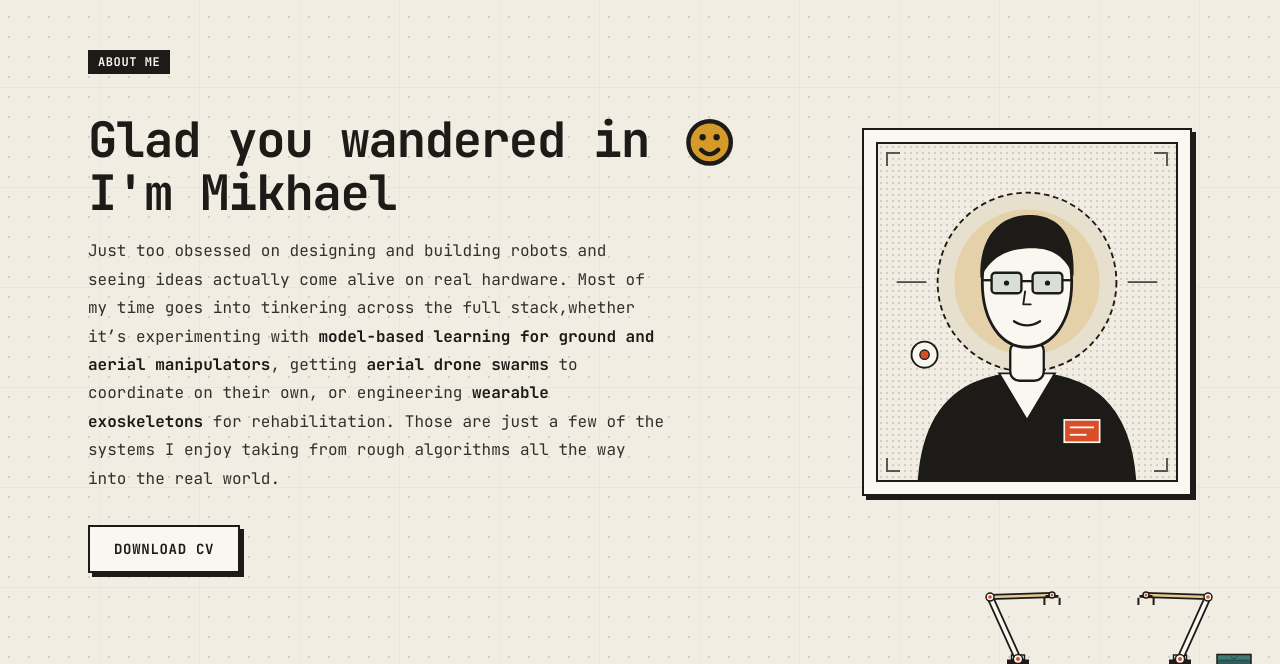
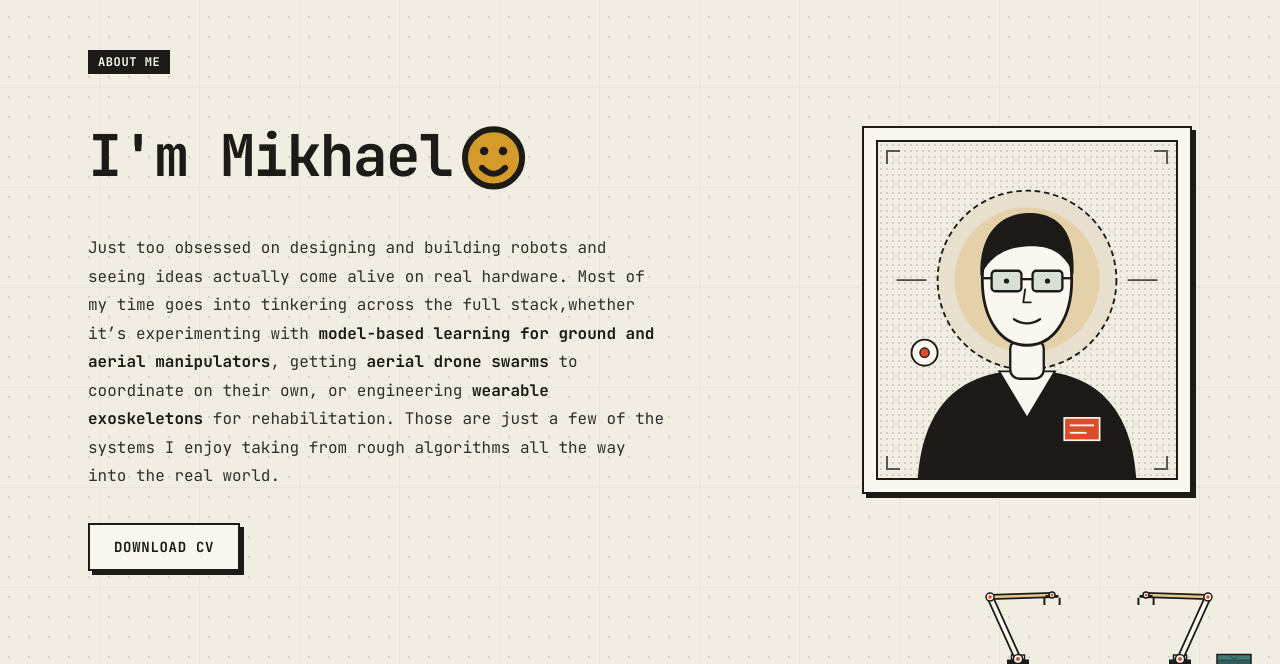
Before and after one commit to MikhaelSunil/mikhaelsunil.github.io, a plain HTML site: page index.html in a window 1280 px wide. Shown: the part 112-776 px from the top of the page. Drawn offline with nearby package versions, Linux system fonts and the light colour scheme.

Commit message:
Type the hero heading out on load
The heading now runs a short sequence: heroGreeting is typed with a block
caret, held, and dissolves; heroHeading is typed in its place; then the
smiley slides in, waves once and loses its hand.

- site.js splits into heroGreeting and heroHeading, so the two phrases are
  editable separately. An empty greeting skips straight to the heading.
- The wave slot is zero-width until the smiley is due, so the greeting has
  the whole column and the heading could grow (3.6rem at xl, was 3.05rem).
- The heading reserves its full height from the start, so nothing below it
  moves when the smiley appears.
- aria-label carries both phrases and the animated spans are aria-hidden, so
  the heading reads as a sentence rather than as characters appearing.
- prefers-reduced-motion jumps to the finished state.

Co-Authored-By: Claude Opus 5 <noreply@anthropic.com>
Claude-Session: https://claude.ai/code/session_014vBxw3rFEn1rtWVUShCqSB

```diff
--- a/assets/css/style.css
+++ b/assets/css/style.css
@@ -306,12 +306,44 @@ body, .retro-card, .retro-btn, .nav-crate, header, .gallery-figure {
 /* =========================================================
    THE WAVING SMILEY IN THE HERO HEADING  ({wave} in site.js)
    ========================================================= */
+/* The heading holds its height through the whole sequence, so nothing
+   below it jumps when the smiley arrives. */
+.hero-heading { min-height: 1.95em; }
+
+.hero-text {
+  transition: opacity 0.36s ease, filter 0.36s ease;
+}
+.hero-text.is-dissolving { opacity: 0; filter: blur(5px); }
+
+/* Block caret, as a terminal would draw it */
+.hero-caret {
+  display: inline-block;
+  width: 0.55em;
+  height: 0.92em;
+  background: currentColor;
+  vertical-align: -0.1em;
+  margin-left: 0.04em;
+  animation: msCaret 1s step-end infinite;
+}
+@keyframes msCaret { 0%, 50% { opacity: 1; } 50.01%, 100% { opacity: 0; } }
+.hero-caret.is-done { display: none; }
+
+/* Zero-width until the smiley is due, so the greeting gets the full line */
+.hero-wave-slot {
+  display: inline-block;
+  width: 0;
+  overflow: hidden;
+  opacity: 0;
+  vertical-align: -0.4em;
+  transition: width 0.42s cubic-bezier(0.22, 1, 0.36, 1), opacity 0.4s ease;
+}
+.hero-wave-slot.is-in { width: 2.52em; opacity: 1; }
+
 .hero-wave {
-  display: inline-block;
-  width: 2.1em;           /* sized against the heading, so it scales with it */
-  height: 1.54em;
-  vertical-align: -0.34em;
-  margin: 0 0.04em 0 0.14em;
+  display: block;
+  width: 2.4em;           /* sized against the heading, so it scales with it */
+  height: 1.76em;
+  margin-left: 0.12em;
 }
 /* One wave, then the hand fades away and stays gone — the face remains.
    The space it leaves is at the end of the line, so nothing shifts. */
@@ -325,18 +357,21 @@ body, .retro-card, .retro-btn, .nav-crate, header, .gallery-figure {
   92%  { transform: rotate(8deg) scale(0.82); opacity: 0; }
   100% { transform: rotate(8deg) scale(0.82); opacity: 0; }
 }
-.hero-wave .wave-hand {
-  /* SVG elements default to transform-box: view-box, so the origin is in
-     viewBox units — the wrist, at the bottom of the palm. Avoids the
-     transform-box: fill-box quirks some browsers have on <g>. */
+/* The wave only runs once the smiley has arrived — hence the .is-in scope.
+   SVG elements default to transform-box: view-box, so the origin is in
+   viewBox units: the wrist, at the bottom of the palm. That avoids the
+   transform-box: fill-box quirks some browsers have on <g>. */
+.hero-wave-slot.is-in .wave-hand {
   transform-origin: 45px 35px;
-  /* 0.4s delay so the wave is not already over before the page settles.
-     'both' keeps the hand visible during the delay and hidden afterwards. */
-  animation: msWaveOnce 2.6s ease-in-out 0.4s 1 both;
+  animation: msWaveOnce 2.3s ease-in-out 0.3s 1 both;
   will-change: transform, opacity;
 }
+/* If the sequence is skipped, the hand is simply never shown. */
+.hero-wave-slot.no-hand .wave-hand { display: none; }
 @media (prefers-reduced-motion: reduce) {
-  .hero-wave .wave-hand { animation: none; }
+  .hero-wave-slot.is-in .wave-hand { animation: none; }
+  .hero-caret { animation: none; }
+  .hero-text, .hero-wave-slot { transition: none; }
 }
 
 /* =========================================================
--- a/assets/js/render.js
+++ b/assets/js/render.js
@@ -470,7 +470,23 @@ window.MSRender = (function () {
         '<span class="px-2.5 py-1 bg-ink text-cream font-bold uppercase tracking-wider">' + S.kicker + '</span>'));
     }
     var nameBlock = el('div', 'space-y-2');
-    nameBlock.appendChild(el('h1', 'font-display font-bold text-3xl sm:text-4xl md:text-[1.95rem] lg:text-[2.7rem] xl:text-[3.05rem] leading-[1.18] tracking-tight text-ink', expandTokens(S.heroHeading || S.name || '')));
+
+    /* The heading is typed by assets/js/ui.js. It is built as empty spans
+       plus a caret; the wave slot is zero-width until the smiley arrives, so
+       the greeting gets the full column to itself. A plain aria-label keeps
+       the heading readable while its text is still being typed. */
+    var greeting = S.heroGreeting || '';
+    var headingText = S.heroHeading || S.name || '';
+    var h1 = el('h1', 'hero-heading font-display font-bold text-[1.75rem] sm:text-[3rem] md:text-[2.4rem] lg:text-[3.2rem] xl:text-[3.6rem] leading-[1.18] tracking-tight text-ink');
+    h1.id = 'hero-heading';
+    h1.setAttribute('data-greeting', greeting);
+    h1.setAttribute('data-heading', headingText.split('{wave}').join('').replace(/\s+/g, ' ').trim());
+    h1.setAttribute('aria-label', (greeting ? greeting + ' \u2014 ' : '') + headingText.split('{wave}').join('').replace(/\s+/g, ' ').trim());
+    h1.innerHTML =
+      '<span id="hero-text" class="hero-text" aria-hidden="true"></span>' +
+      '<span id="hero-caret" class="hero-caret" aria-hidden="true"></span>' +
+      '<span id="hero-wave-slot" class="hero-wave-slot" aria-hidden="true">' + WAVE_SVG + '</span>';
+    nameBlock.appendChild(h1);
     if (S.tagline && S.showTaglineInHero !== false) {
       nameBlock.appendChild(el('p', 'font-mono text-sm sm:text-base font-bold text-signal uppercase tracking-wide pt-1', S.tagline));
     }
--- a/assets/js/ui.js
+++ b/assets/js/ui.js
@@ -61,6 +61,64 @@ window.MSUI = (function () {
       if (mq.addEventListener) mq.addEventListener('change', onChange);
       else if (mq.addListener) mq.addListener(onChange);
     } catch (e) {}
+  }
+
+  /* =====================================================================
+     0b. HERO INTRO
+     Types the greeting, dissolves it, types the heading, then brings the
+     smiley in to wave once. Anyone who asked for reduced motion gets the
+     finished state straight away.
+     ===================================================================== */
+  function initHeroIntro() {
+    var h1 = document.getElementById('hero-heading');
+    if (!h1) return;
+    var textEl = document.getElementById('hero-text');
+    var caret = document.getElementById('hero-caret');
+    var slot = document.getElementById('hero-wave-slot');
+    if (!textEl) return;
+
+    var greeting = h1.getAttribute('data-greeting') || '';
+    var heading = h1.getAttribute('data-heading') || '';
+
+    var reduce = false;
+    try { reduce = window.matchMedia('(prefers-reduced-motion: reduce)').matches; } catch (e) {}
+
+    function settle() {
+      textEl.textContent = heading;
+      if (caret) caret.classList.add('is-done');
+      if (slot) { slot.classList.add('no-hand'); slot.classList.add('is-in'); }
+    }
+
+    if (reduce || !heading) { settle(); return; }
+
+    var CHAR = 42;          /* ms per character */
+    var HOLD = 1000;        /* how long the greeting sits before dissolving */
+    var timers = [];
+    function at(ms, fn) { timers.push(setTimeout(fn, ms)); }
+
+    function typeOut(str, start) {
+      for (var i = 0; i <= str.length; i++) {
+        (function (n) { at(start + n * CHAR, function () { textEl.textContent = str.slice(0, n); }); })(i);
+      }
+      return start + str.length * CHAR;
+    }
+
+    var t = 260;
+    if (greeting) {
+      t = typeOut(greeting, t) + HOLD;
+      at(t, function () { textEl.classList.add('is-dissolving'); });
+      t += 380;
+      at(t, function () {
+        textEl.classList.remove('is-dissolving');
+        textEl.textContent = '';
+      });
+      t += 60;
+    }
+    t = typeOut(heading, t) + 200;
+    at(t, function () {
+      if (caret) caret.classList.add('is-done');
+      if (slot) slot.classList.add('is-in');
+    });
   }
 
   /* =====================================================================
@@ -460,6 +518,7 @@ window.MSUI = (function () {
      ===================================================================== */
   function init() {
     initTheme();
+    initHeroIntro();
     var boot = initBoot();
     initForklift();
     var cv = initCV();
--- a/content/site.js
+++ b/content/site.js
@@ -20,12 +20,14 @@ window.SITE = {
      search engines — so leave it as your name. */
   name: "Mikhael Sunil",
 
-  /* The big heading in the hero. Delete this line and the hero falls back
-     to showing "name" above.
-     Write {wave} anywhere in it to drop in the little waving smiley.
-     Use &nbsp; to glue a word to the smiley so they never split across
-     lines, and <br> to force a line break. */
-  heroHeading: "Glad you wandered in&nbsp;{wave}<br>I'm Mikhael",
+  /* The hero heading types itself out when the page loads:
+       1. heroGreeting is typed, held for a moment, then dissolves
+       2. heroHeading is typed in its place and stays
+       3. the smiley arrives, waves once, and its hand fades away
+     Set heroGreeting to "" to skip straight to the heading.
+     Write {wave} in heroHeading to place the smiley. */
+  heroGreeting: "Glad you wandered in",
+  heroHeading: "I'm Mikhael {wave}",
 
   /* The small dark badge above the heading. */
   kicker: "ABOUT ME",
```
